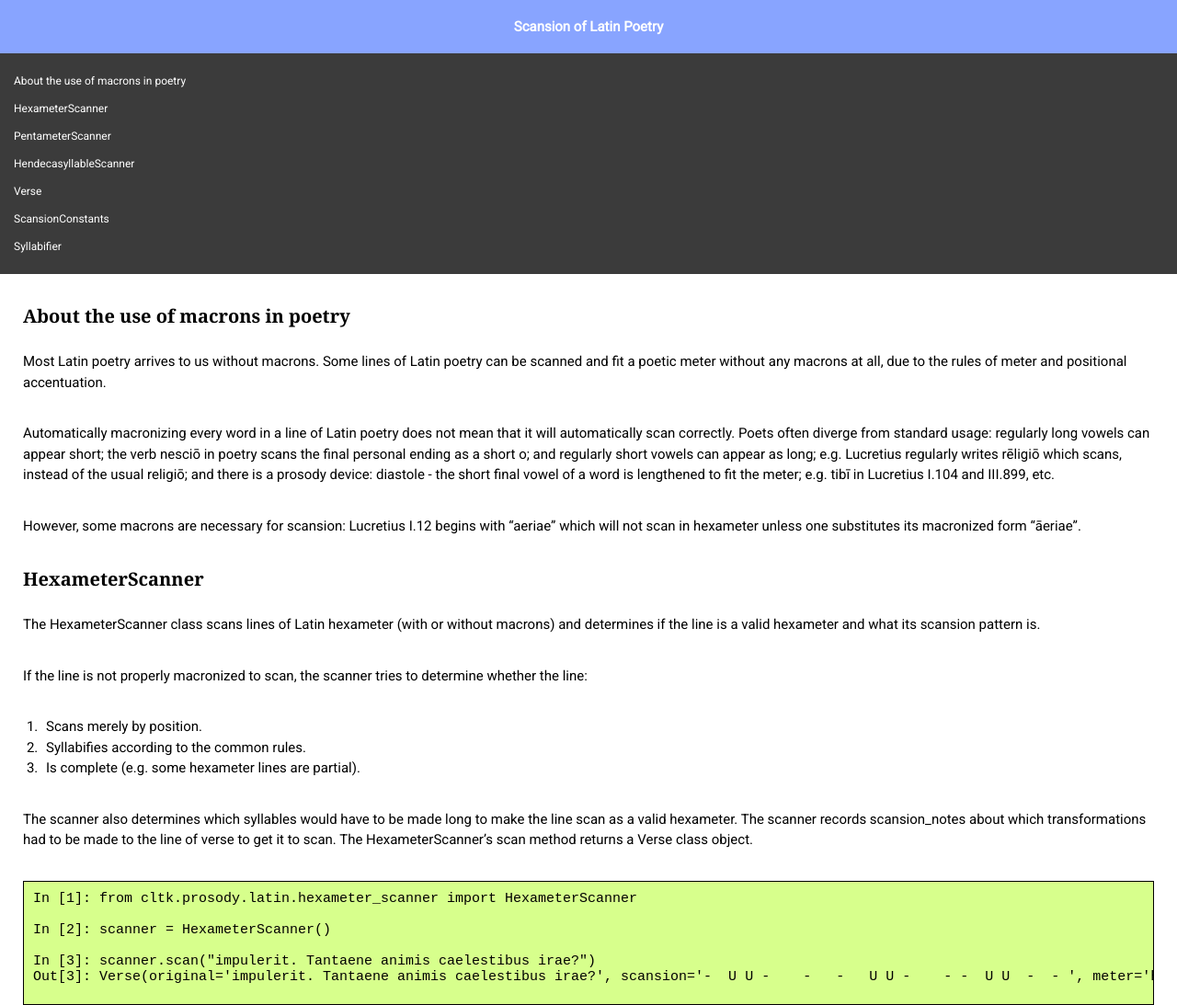
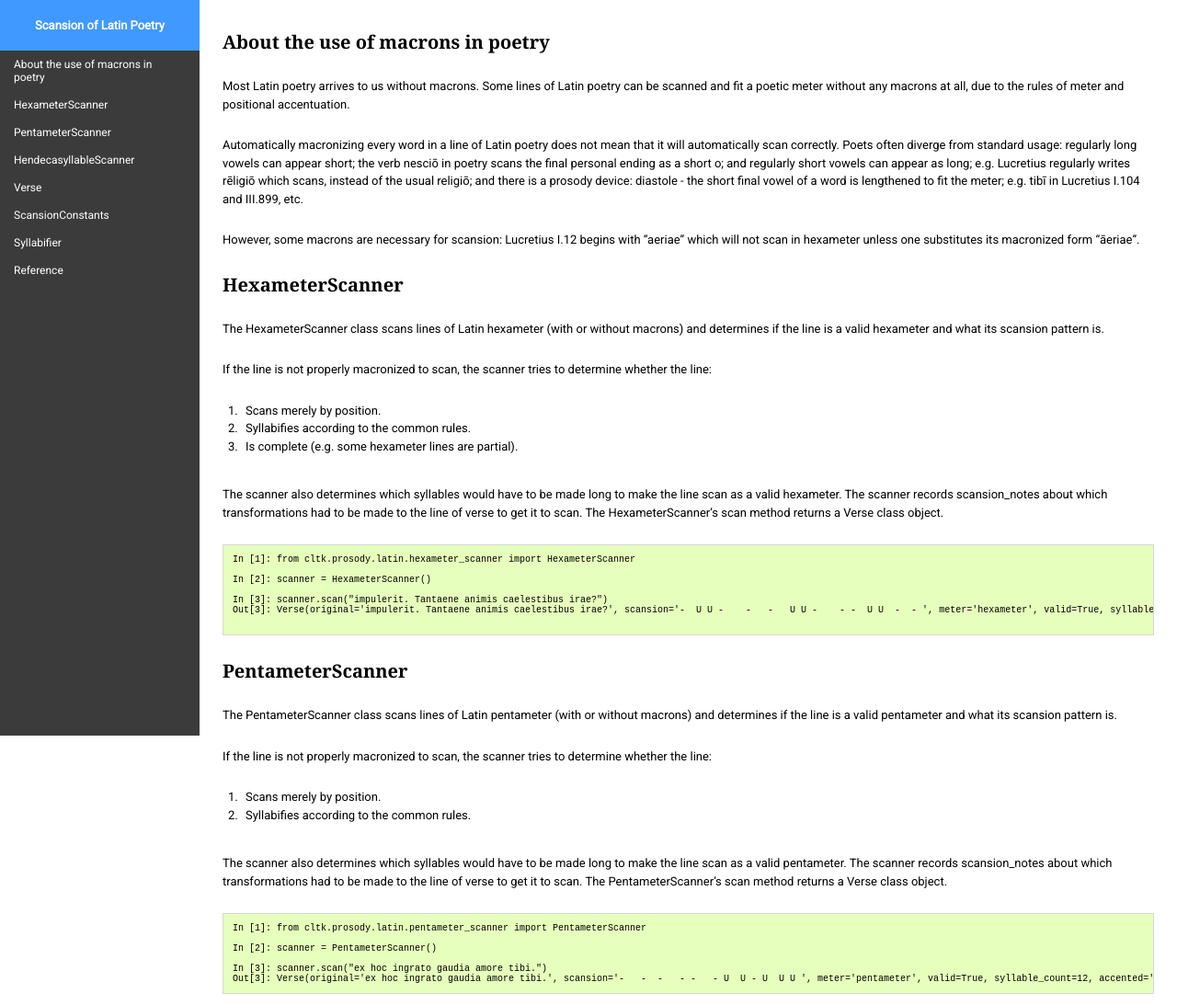
Before and after one commit to MatthewBerglund/Technical-Documentation-Page-Project, a plain HTML site: page index.html in a window 1280 px wide. Shown: the top 1093 px of the page at 92% size. Drawn offline with Linux system fonts and the light colour scheme.

Commit message:
final commit, finalized styles and content

```diff
--- a/index.html
+++ b/index.html
@@ -14,7 +14,9 @@
 
 <body>
     <nav id="navbar" class="nav-bar">
+        <header>
             <h1 class="nav-header">Scansion of Latin Poetry</h1>
+        </header>
         <div class="nav-links">
             <a class="nav-link" href="#About_the_use_of_macrons_in_poetry">About the use of macrons in poetry</a>
             <a class="nav-link" href="#HexameterScanner">HexameterScanner</a>
@@ -23,11 +25,14 @@
             <a class="nav-link" href="#Verse">Verse</a>
             <a class="nav-link" href="#ScansionConstants">ScansionConstants</a>
             <a class="nav-link" href="#Syllabifier">Syllabifier</a>
+            <a class="nav-link" href="#Reference">Reference</a>
         </div>
     </nav>
     <main id="main-doc">
         <section class="main-section" id="About_the_use_of_macrons_in_poetry">
+            <header>
                 <h2>About the use of macrons in poetry</h2>
+            </header>
             <p>Most Latin poetry arrives to us without macrons. Some lines of Latin poetry can be scanned and fit a
                 poetic meter without any macrons at all, due to the rules of meter and positional accentuation.</p>
             <p>Automatically macronizing every word in a line of Latin poetry does not mean that it will automatically
@@ -40,7 +45,9 @@
                 in hexameter unless one substitutes its macronized form “āeriae”.</p>
         </section>
         <section class="main-section" id="HexameterScanner">
+            <header>
                 <h2>HexameterScanner</h2>
+            </header>
             <p>The HexameterScanner class scans lines of Latin hexameter (with or without macrons) and determines if the
                 line is a valid hexameter and what its scansion pattern is.</p>
             <p>If the line is not properly macronized to scan, the scanner tries to determine whether the line:</p>
@@ -62,7 +69,9 @@ Out[3]: Verse(original='impulerit. Tantaene animis caelestibus irae?', scansion=
 
         </section>
         <section class="main-section" id="PentameterScanner">
+            <header>
                 <h2>PentameterScanner</h2>
+            </header>
             <p>The PentameterScanner class scans lines of Latin pentameter (with or without macrons) and determines if
                 the line is a valid pentameter and what its scansion pattern is.</p>
             <p>If the line is not properly macronized to scan, the scanner tries to determine whether the line:</p>
@@ -81,7 +90,9 @@ In [3]: scanner.scan("ex hoc ingrato gaudia amore tibi.")
 Out[3]: Verse(original='ex hoc ingrato gaudia amore tibi.', scansion='-   -  -   - -   - U  U - U  U U ', meter='pentameter', valid=True, syllable_count=12, accented='ēx hōc īngrātō gaudia amōre tibi.', scansion_notes=['Spondaic pentameter'], syllables = ['ēx', 'hoc', 'īn', 'gra', 'to', 'gau', 'di', 'a', 'mo', 're', 'ti', 'bi'])</code></pre>
         </section>
         <section class="main-section" id="HendecasyllableScanner">
+            <header>
                 <h2>HendecasyllableScanner</h2>
+            </header>
             <p>The HendecasyllableScanner class scans lines of Latin hendecasyllables (with or without macrons) and
                 determines if the line is a valid example of the hendecasyllablic meter and what its scansion pattern
                 is.</p>
@@ -102,7 +113,9 @@ In [3]: scanner.scan("Iam tum, cum ausus es unus Italorum")
 Out[3]: Verse(original='Iam tum, cum ausus es unus Italorum', scansion=' -   -        - U  U  - U  - U - U ', meter='hendecasyllable', valid=True, syllable_count=11, accented='Iām tūm, cum ausus es ūnus Ītalōrum', scansion_notes=['antepenult foot onward normalized.'], syllables = ['Jām', 'tūm', 'c', 'au', 'sus', 'es', 'u', 'nus', 'I', 'ta', 'lo', 'rum'])</code></pre>
         </section>
         <section class="main-section" id="Verse">
+            <header>
                 <h2>Verse</h2>
+            </header>
             <p>The Verse class object returned by the HexameterScanner, PentameterScanner, and HendecasyllableScanner
                 provides slots for:</p>
             <ol>
@@ -122,7 +135,9 @@ Out[3]: Verse(original='Iam tum, cum ausus es unus Italorum', scansion=' -   -
             </p>
         </section>
         <section class="main-section" id="ScansionConstants">
+            <header>
                 <h2>ScansionConstants</h2>
+            </header>
             <p>The ScansionConstants class is a configuration class for specifying scansion constants. This class also
                 allows users to customizing scansion constants and scanner behavior, for example, a user may alter the
                 symbols used for stressed and unstressed syllables:</p>
@@ -141,7 +156,9 @@ Out[5]: '¯˘˘'</code></pre>
                 regular expressions, and used to preserve/a verse’s original case.</p>
         </section>
         <section class="main-section" id="Syllabifier">
+            <header>
                 <h2>Syllabifier</h2>
+            </header>
             <p>The Syllabifier class is a Latin language syllabifier. It parses a Latin word or a space separated list
                 of words into a list of syllables. Consonantal I is transformed into a J at the start of a word as
                 necessary. Tuned for poetry and verse, this class is tolerant of isolated single character consonants
@@ -156,6 +173,14 @@ Out[2]: ['li', 'bri']
 In [3]: syllabifier.syllabify("contra")
 Out[3]: ['con', 'tra']</code></pre>
         </section>
+        <section class="main-section" id="Reference">
+            <header>
+                <h2>Reference</h2>
+            </header>
+            <p>All content taken from, and all styles inspired by, <a
+                    href="https://docs.cltk.org/en/latest/index.html">The Classical Language Toolkit</a> for purposes of
+                practicing HTML/CSS. </p>
+        </section>
     </main>
 </body>
 
--- a/styles.css
+++ b/styles.css
@@ -10,23 +10,22 @@ html {
     box-sizing: border-box;
 }
 
+p, ol {
+    font-size: 1.3rem;
+}
+
 main {
     padding: 32px 25px;
 }
 
 ol {
-    font-size: 1.5rem;
     margin-left: 20px;
     margin-bottom: 33px;
     line-height: 1.5;
-    /* border: 1px solid red; */
 }
 
-
 li {
-    /* list-style-position: inside; */
     padding-left: 5px;
-    /* margin-bottom: 5px; */
 }
 
 ol li:last-of-type {
@@ -40,38 +39,31 @@ h2 {
 }
 
 p {
-    font-size: 1.5rem;
-    margin-bottom: 33px;
+    margin-bottom: 25px;
     line-height: 1.5;
 }
 
 pre {
-    border: 1px solid black;
+    background-color: rgb(231, 255, 188);
+    border: 1px solid rgb(216, 216, 216);
     overflow: scroll;
     padding: 10px;
-    margin-bottom: 33px;
-    background-color: rgb(215, 255, 140);
+    margin-bottom: 25px;
 }
-
-code {
-    font-size: 1.5rem;
-}
-
 
 
 /* --- NAVIGATION BAR STYLES ---*/
 .nav-bar {
-    /* border: 2px solid red; */
     background-color: rgb(59, 59, 59);
     width: 100%;
 }
 
 .nav-header {
+    font-size: 1.3rem;
+    background-color: rgb(64, 153, 255);
+    color: white;
     text-align: center;
     padding: 20px 0;
-    /* margin-bottom: 26px; */
-    color: white;
-    background-color: rgb(136, 164, 255);
 }
 
 .nav-links {
@@ -79,21 +71,32 @@ code {
     flex-direction: column;
     justify-content: center;
     align-items: flex-start;
-    padding: 15px 0;
 }
 
 .nav-link {
-    /* border: 1px solid white; */
     font-size: 1.2rem;
+    color: white;
     text-decoration: none;
-    color: white;
-    /* margin: 5px 0; */
     width: 100%;
-    /* height: 10px; */
     padding: 8px 15px;
-    /* border: 1px solid red; */
 }
 
 .nav-link:hover {
     background-color: rgba(255, 255, 255, 0.158);
 }
+
+
+/* --- STYLES FOR LAPTOPS AND COMPUTERS --- */
+@media all and (min-width: 769px) {
+    .nav-bar {
+        position: fixed;
+        top: 0;
+        left: 0;
+        bottom: 0;
+        width: 217px;
+    }
+
+    main {
+        margin-left: 217px;
+    }
+}
```
Lines whose indentation alone changed are shown as unchanged.
